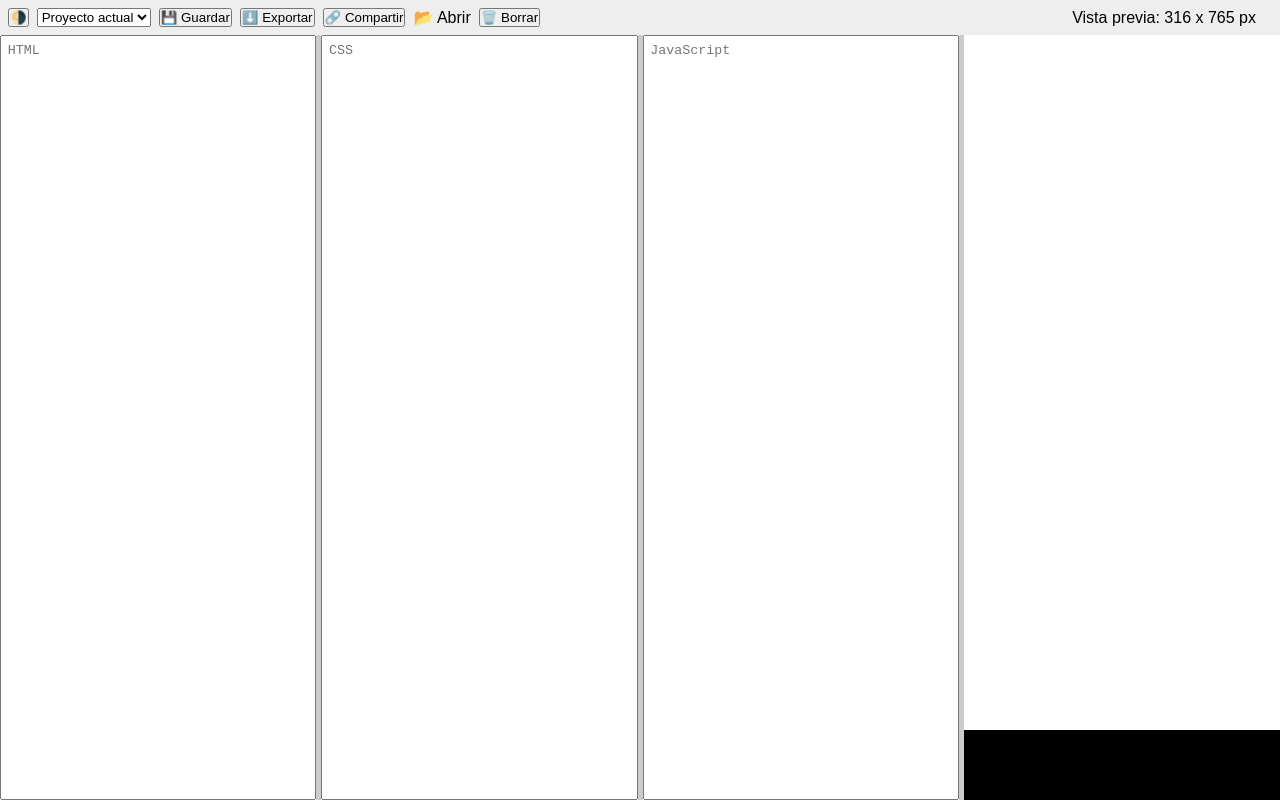
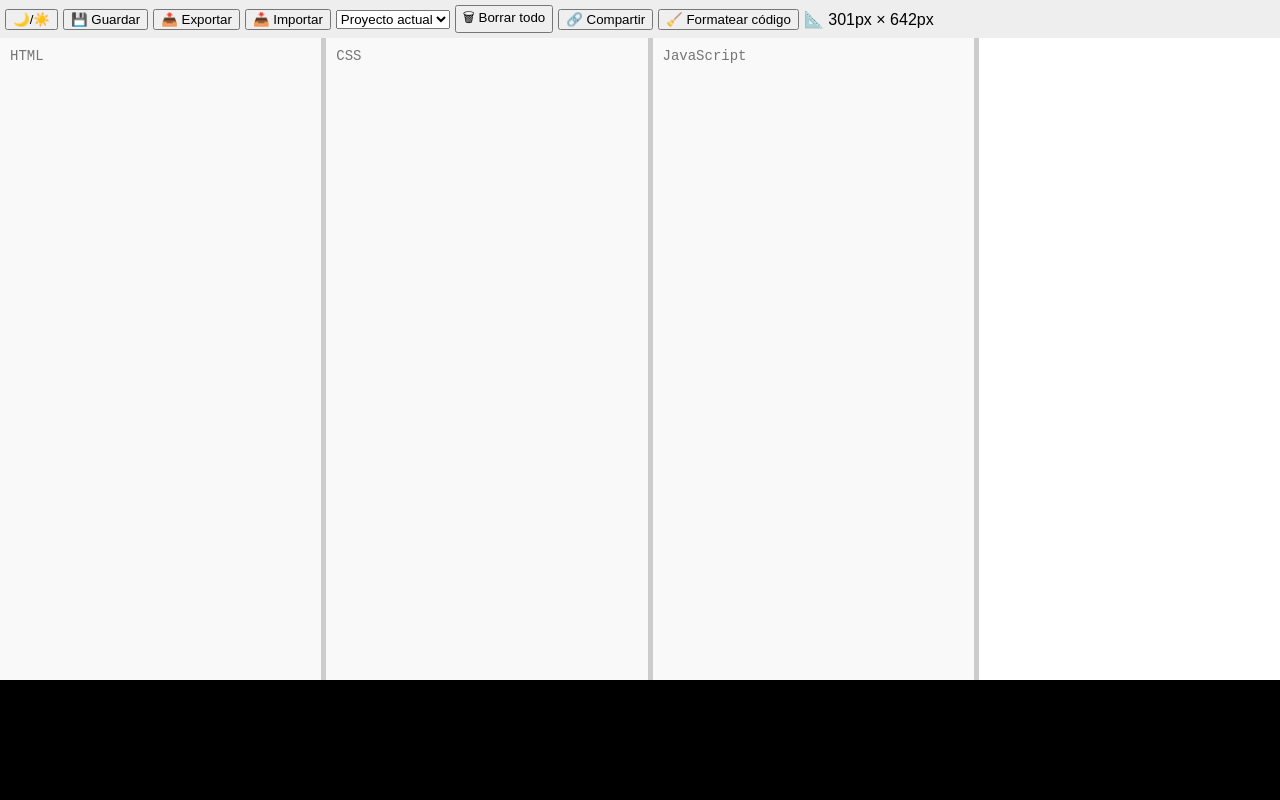
Before and after one commit to AlvaroCortesTellez/Editor-Web-en-Vivo, a plain HTML site: page index.html in a window 1280 px wide. Drawn offline with Linux system fonts and the light colour scheme.

Commit message:
Add files via upload
Signed-off-by: Alvaro Cortes tellez <alvarocortestellez@gmail.com>

```diff
--- a/index.html
+++ b/index.html
@@ -1,35 +1,38 @@
 <!DOCTYPE html>
 <html lang="es">
 <head>
-  <meta charset="UTF-8">
-  <title>Editor en Vivo</title>
-  <link rel="stylesheet" href="style.css">
+  <meta charset="UTF-8" />
+  <meta name="viewport" content="width=device-width, initial-scale=1.0" />
+  <title>Editor Web en Vivo</title>
+  <link rel="stylesheet" href="styles.css">
+  <script src="https://cdn.jsdelivr.net/npm/js-beautify/js/lib/beautify.js"></script>
+  <script src="https://cdn.jsdelivr.net/npm/js-beautify/js/lib/beautify-html.js"></script>
+  <script src="https://cdn.jsdelivr.net/npm/js-beautify/js/lib/beautify-css.js"></script>
+  <script src="https://cdn.jsdelivr.net/npm/js-beautify/js/lib/beautify-js.js"></script>
 </head>
 <body>
-  <header>
-    <button onclick="toggleTheme()">🌗</button>
-    <select id="projectSelect" onchange="loadProject(this.value)">
-      <option value="">Proyecto actual</option>
-    </select>
+  <div class="toolbar">
+    <button onclick="toggleTheme()">🌙/☀️</button>
     <button onclick="saveProject()">💾 Guardar</button>
-    <button onclick="exportCode()">⬇️ Exportar</button>
+    <button onclick="exportCode()">📤 Exportar</button>
+    <button onclick="document.getElementById('fileInput').click()">📥 Importar</button>
+    <input type="file" id="fileInput" onchange="handleImportFile(event)" style="display: none;" />
+    <select id="projectSelect" onchange="loadProject(this.value)"></select>
+    <button onclick="clearStorage()">🗑 Borrar todo</button>
     <button onclick="shareCode()">🔗 Compartir</button>
-    <label>📂 Abrir <input type="file" onchange="handleImportFile(event)" hidden></label>
-    <button onclick="clearStorage()">🗑️ Borrar</button>
-    <span id="previewSize" style="margin-left: auto; padding: 0 1em;"></span>
-  </header>
-  <main id="container">
-    <div class="panel"><textarea id="html" placeholder="HTML"></textarea></div>
+    <button onclick="formatCode()">🧹 Formatear código</button>
+    <span id="previewSize"></span>
+  </div>
+  <div class="editor-container">
+    <textarea id="html" placeholder="HTML"></textarea>
     <div class="resizer"></div>
-    <div class="panel"><textarea id="css" placeholder="CSS"></textarea></div>
+    <textarea id="css" placeholder="CSS"></textarea>
     <div class="resizer"></div>
-    <div class="panel"><textarea id="js" placeholder="JavaScript"></textarea></div>
+    <textarea id="js" placeholder="JavaScript"></textarea>
     <div class="resizer"></div>
-    <div class="panel preview">
-      <iframe id="preview"></iframe>
-      <div id="console" class="console"></div>
-    </div>
-  </main>
+    <iframe id="preview"></iframe>
+  </div>
+  <pre id="console"></pre>
   <script src="script.js"></script>
 </body>
 </html>
--- a/script.js
+++ b/script.js
@@ -3,8 +3,6 @@ let currentResizer;
 let startX;
 let startWidthLeft;
 let startWidthRight;
-let prevPanel;
-let nextPanel;
 
 const resizers = document.querySelectorAll(".resizer");
 resizers.forEach(resizer => {
@@ -23,7 +21,6 @@ resizers.forEach(resizer => {
       const dx = e.clientX - startX;
       leftPanel.style.flex = `0 0 ${startWidthLeft + dx}px`;
       rightPanel.style.flex = `0 0 ${startWidthRight - dx}px`;
-      updatePreviewSize();
     }
 
     function onMouseUp() {
@@ -44,9 +41,7 @@ function updatePreview() {
 
   const code = `
     <html>
-    <head>
-      <style>${css}</style>
-    </head>
+    <head><style>${css}</style></head>
     <body>
       ${html}
       <script>
@@ -60,7 +55,7 @@ function updatePreview() {
         } catch (e) {
           console.error(e);
         }
-      </script>
+      <\/script>
     </body>
     </html>
   `;
@@ -71,12 +66,9 @@ function updatePreview() {
 }
 
 function updatePreviewSize() {
-  const previewFrame = document.getElementById("preview");
-  const toolbarLabel = document.getElementById("previewSize");
-  if (previewFrame && toolbarLabel) {
-    const rect = previewFrame.getBoundingClientRect();
-    toolbarLabel.textContent = `Vista previa: ${Math.round(rect.width)} x ${Math.round(rect.height)} px`;
-  }
+  const preview = document.getElementById("preview");
+  const span = document.getElementById("previewSize");
+  span.textContent = `📐 ${preview.offsetWidth}px × ${preview.offsetHeight}px`;
 }
 
 ["html", "css", "js"].forEach(id => {
@@ -187,10 +179,16 @@ function loadFromURL() {
   }
 }
 
+function formatCode() {
+  document.getElementById("html").value = html_beautify(document.getElementById("html").value);
+  document.getElementById("css").value = css_beautify(document.getElementById("css").value);
+  document.getElementById("js").value = js_beautify(document.getElementById("js").value);
+}
+
 window.addEventListener("DOMContentLoaded", () => {
   loadProjectList();
   loadFromURL();
   const theme = localStorage.getItem("theme");
   if (theme === "dark") document.body.classList.add("dark");
-  updatePreviewSize();
+  updatePreview();
 });
--- /dev/null
+++ b/styles.css
@@ -0,0 +1,77 @@
+body {
+  margin: 0;
+  font-family: sans-serif;
+  display: flex;
+  flex-direction: column;
+  height: 100vh;
+}
+
+.toolbar {
+  background: #eee;
+  padding: 5px;
+  display: flex;
+  gap: 5px;
+  align-items: center;
+  flex-wrap: wrap;
+}
+
+body.dark {
+  background: #111;
+  color: #ddd;
+}
+
+body.dark .toolbar {
+  background: #222;
+}
+
+.editor-container {
+  display: flex;
+  flex: 1;
+  overflow: hidden;
+}
+
+textarea {
+  width: 100%;
+  resize: none;
+  border: none;
+  outline: none;
+  padding: 10px;
+  font-family: monospace;
+  font-size: 14px;
+  background: #f9f9f9;
+  color: #000;
+  flex: 1;
+  overflow: auto;
+}
+
+body.dark textarea {
+  background: #222;
+  color: #eee;
+}
+
+iframe {
+  flex: 1;
+  border: none;
+  background: white;
+}
+
+.resizer {
+  width: 5px;
+  cursor: col-resize;
+  background: #ccc;
+}
+
+body.dark .resizer {
+  background: #444;
+}
+
+#console {
+  background: #000;
+  color: #0f0;
+  padding: 10px;
+  font-family: monospace;
+  font-size: 12px;
+  height: 100px;
+  overflow-y: auto;
+  margin: 0;
+}
```
